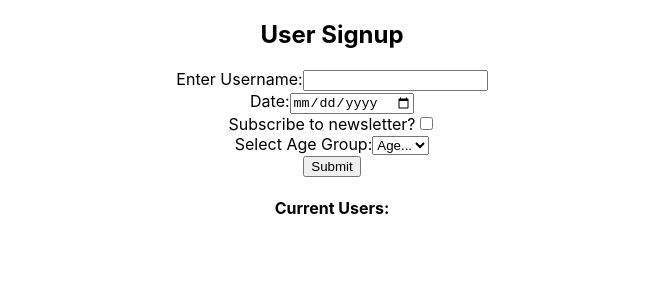
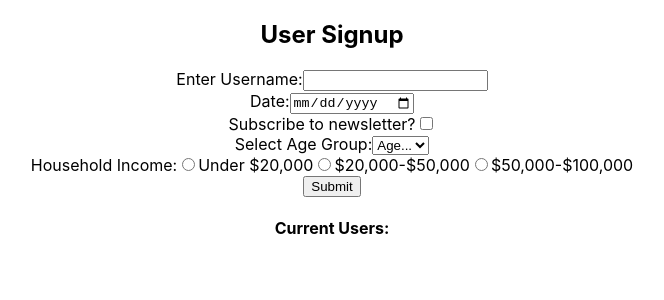
Before and after one commit to HeyImMatt/react-forms-practice, a React (Create React App) app: page / in a window 1280 px wide. Shown: the top 300 px of the page, without its empty margins (308-972 px from the left). Built offline with nearby package versions, Linux system fonts and the light colour scheme.

Commit message:
Add radio button input

```diff
--- a/src/UserSignup.js
+++ b/src/UserSignup.js
@@ -8,6 +8,7 @@ function UserSignup() {
     date: '',
     subscribe: '',
     ageCategory: '',
+    householdIncome: ''
   };
   const [formData, setFormData] = useState(INITIAL_FORM_DATA);
   const [usersList, setUsersList] = useState([]);
--- a/src/UserSignupForm.js
+++ b/src/UserSignupForm.js
@@ -1,7 +1,7 @@
 import React from 'react';
 
 function UserSignupForm({ formData, changeHandler, submitHandler }) {
-  const { username, date, subscribe, ageCategory } = formData;
+  const { username, date, subscribe, ageCategory, householdIncome } = formData;
   return (
     <form onSubmit={submitHandler}>
       <label htmlFor="username">Enter Username:</label>
@@ -39,6 +39,14 @@ function UserSignupForm({ formData, changeHandler, submitHandler }) {
         <option value="40-49">40-49</option>
       </select>
       <br />
+      <label>Household Income:</label>
+      <input type="radio" name="householdIncome" id="Under $20,000" value="Under $20,000" onChange={changeHandler}></input>
+      <label htmlFor="Under $20,000">Under $20,000</label>
+      <input type="radio" name="householdIncome" id="$20,000-$50,000" value="$20,000-$50,000" onChange={changeHandler}></input>
+      <label htmlFor="$20,000-$50,000">$20,000-$50,000</label>
+      <input type="radio" name="householdIncome" id="$50,000-$100,000" value="$50,000-$100,000" onChange={changeHandler}></input>
+      <label htmlFor="$50,000-$100,000">$50,000-$100,000</label>
+      <br />
       <button type="submit">Submit</button>
     </form>
   )
```
